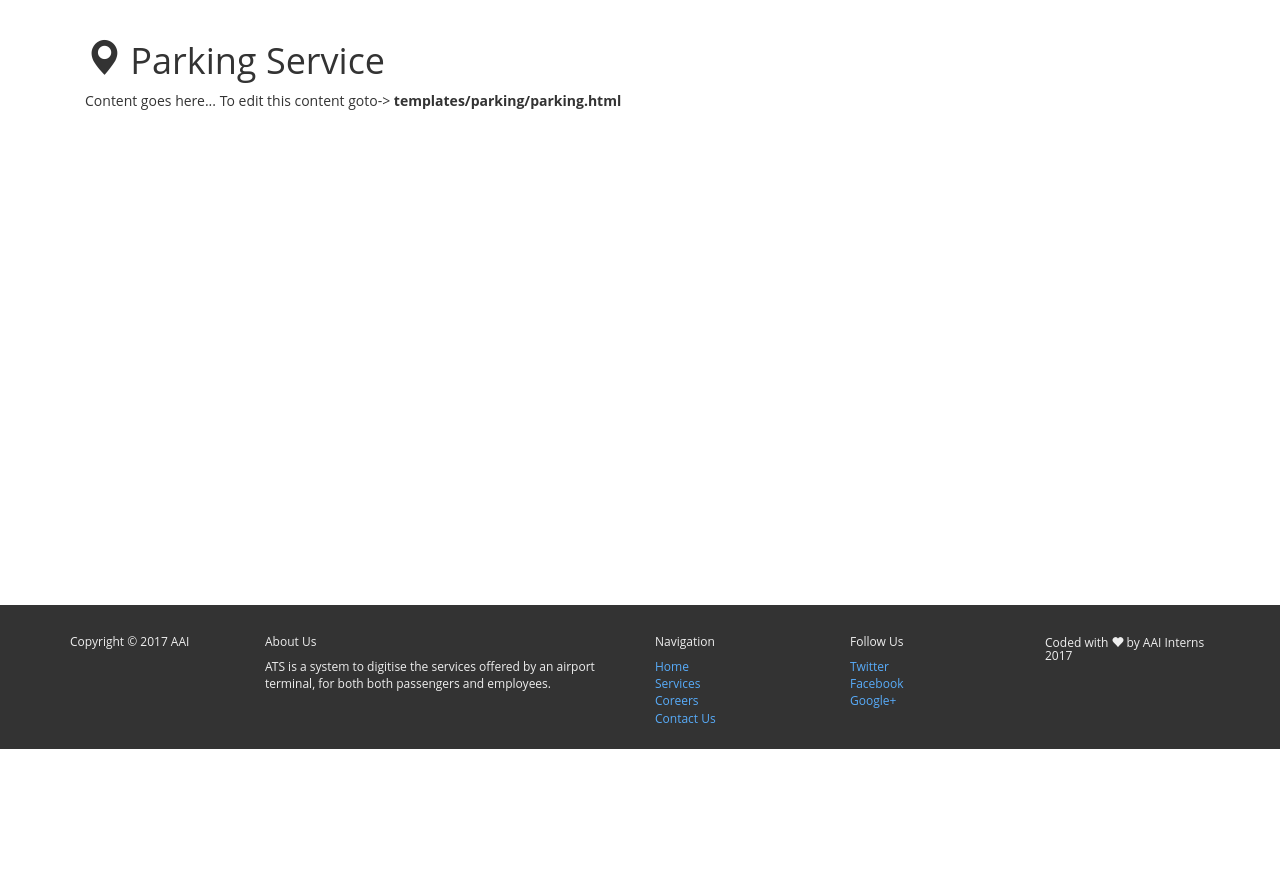
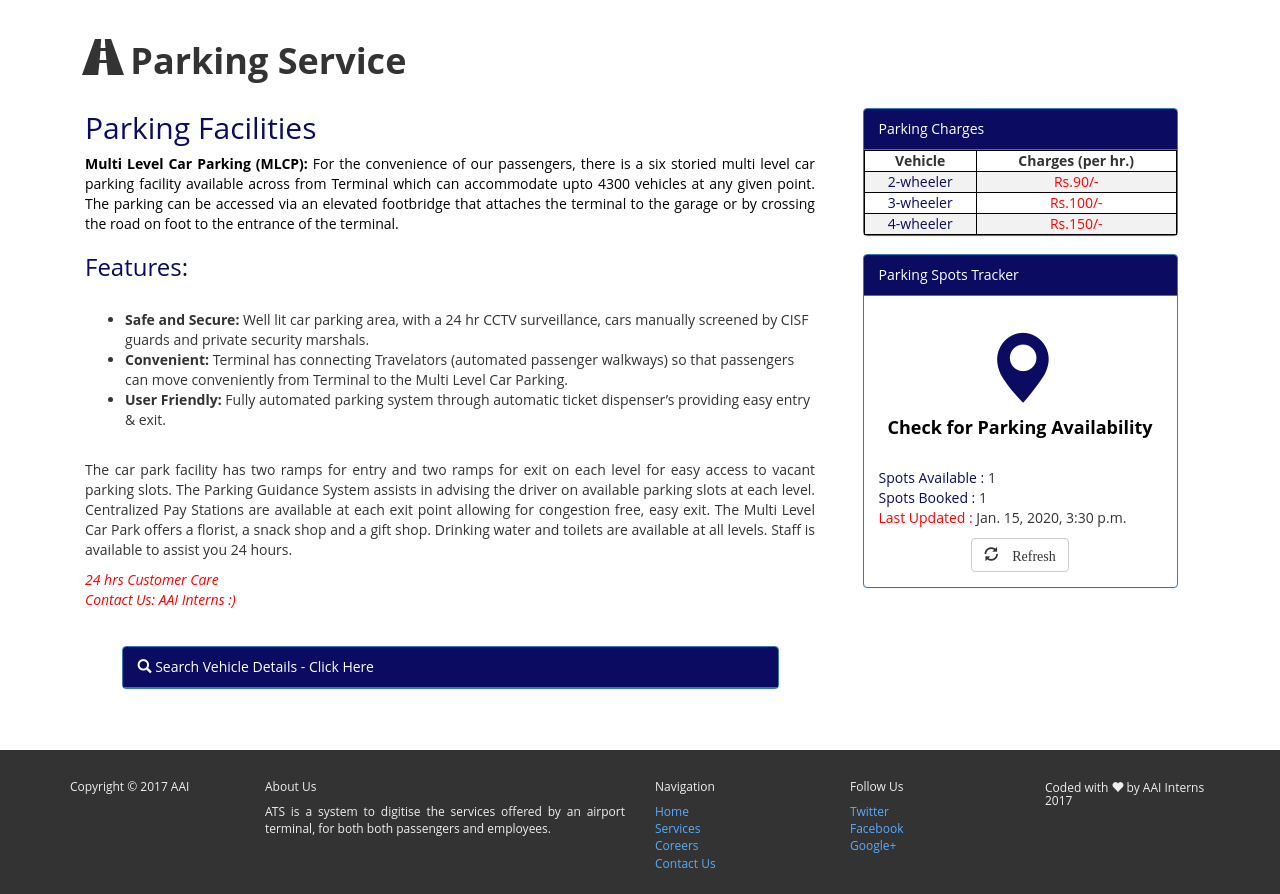
Before and after one commit to LockednKoded/ats, a Django app: page /parking/ in a window 1280 px wide. Shown: the part 51-945 px from the top of the page. Before the commit the page ends 800 px from the top, so only its background shows below. Run offline with Django 3.2, Linux system fonts and the light colour scheme; a user stored in the database is signed in; tables that the repository leaves empty hold one stand-in row (values such as "Sample post"); some libraries are stand-ins or nearby versions.

Commit message:
Changes to Parking Module(app)

```diff
--- a/src/parking/admin.py
+++ b/src/parking/admin.py
@@ -2,5 +2,8 @@
 from __future__ import unicode_literals
 
 from django.contrib import admin
+from .models import VehicleDetail, ParkingSpot
 
 # Register your models here.
+admin.site.register(VehicleDetail)
+admin.site.register(ParkingSpot)
--- a/src/parking/models.py
+++ b/src/parking/models.py
@@ -2,5 +2,30 @@
 from __future__ import unicode_literals
 
 from django.db import models
+from django.contrib import admin
+# Create your models here.
 
-# Create your models here.
+
+class VehicleDetail(models.Model):
+    VEH_TYPES = (
+        (2, '2-wheeler(Motorcycle/Scooter)'),
+        (3, '3-wheeler(Auto)'),
+        (4, '4-wheeler(Car/Bus)'),
+    )
+    vehicle_no = models.CharField(max_length=12, primary_key=True)
+    vehicle_type = models.IntegerField(choices=VEH_TYPES)
+    date = models.DateField()
+    time_in = models.TimeField()
+    time_out = models.TimeField()
+
+    def __str__(self):
+        return self.vehicle_no
+
+
+class ParkingSpot(models.Model):
+    spots_available = models.IntegerField(default=0)
+    spots_occupied = models.IntegerField(default=0)
+    last_updated = models.DateTimeField(auto_now_add=True)
+
+    def __str__(self):
+        return "Parking Spots [updated: " + self.last_updated.strftime('%d-%m-%Y %H:%M:%S') + " ]"
--- a/src/parking/urls.py
+++ b/src/parking/urls.py
@@ -1,7 +1,8 @@
 from django.conf.urls import url
 
-from .views import (parking_details,)
+from .views import (parking_details, search)
 
 urlpatterns = [
-    url(r'^$', parking_details),
+    url(r'^$', parking_details, name='details'),
+    url(r'^search/', search, name='search'),
 ]
--- a/src/parking/views.py
+++ b/src/parking/views.py
@@ -1,7 +1,30 @@
-from django.shortcuts import render
-
+from django.shortcuts import render, render_to_response
+from .models import ParkingSpot, VehicleDetail
 # Create your views here.
 
 
 def parking_details(request):
-    return render(request, "parking/parking.html", {})
+
+    try:
+        spots = ParkingSpot.objects.latest('last_updated')
+    except (KeyError, ParkingSpot.DoesNotExist):
+        return render(request, "parking/parking.html", {})
+
+    return render(request, "parking/parking.html", {'spots': spots})
+
+
+def search(request):
+    try:
+        spots = ParkingSpot.objects.latest('last_updated')
+        context = {'spots': spots}
+    except (KeyError, ParkingSpot.DoesNotExist):
+        context = {}
+    try:
+        query = request.GET.get('vno')
+        if query != '\0':
+            result = VehicleDetail.objects.get(vehicle_no=query)
+            context.update({'result': result})
+    except (KeyError, VehicleDetail.DoesNotExist):
+            context.update({'no_match': 1})
+
+    return render(request, 'parking/parking.html', context)
--- a/src/static/css/parking/parking.css
+++ b/src/static/css/parking/parking.css
@@ -0,0 +1,58 @@
+.glyphicon-map-marker
+{
+    font-size:2em;
+	color:#0B0B61;
+}
+.black
+{
+    color:black;
+}
+.blue
+{   color:#0B0B61;
+}
+.red
+{   color:red;
+}
+.white
+{   color: white;
+}
+.thick
+{
+    font-weight:bold;
+}
+.panel
+{
+    margin:5%;
+}
+.panel-heading
+{
+    background-color:#0B0B61!important
+}
+.center
+{
+    text-align: center;
+}
+.padding
+{
+    padding:2%;
+}
+p
+{   text-align: justify;
+    text-justify: inter-word;
+}
+table
+{
+    width:  100%;
+}
+td,th
+{
+    border: 1px solid black;
+}
+tr:nth-child(even)
+{
+    background-color: #f2f2f2
+}
+a:hover,a:visited,a:active,a:link
+{
+    color:white;
+}
--- a/src/templates/parking/parking.html
+++ b/src/templates/parking/parking.html
@@ -10,6 +10,29 @@
 {% endblock %}
 
 {% block content %}
-<h1><span class="glyphicon glyphicon-map-marker"></span> Parking Service</h1>
-<p>Content goes here... To edit this content goto-> <b>templates/parking/parking.html</b></p>
+<h1 class="thick"><span class="glyphicon glyphicon-road"></span> Parking Service</h1>
+<div class="row">
+  <div class="col-sm-8">
+      {% include 'parking/parking_content.html' %}
+      {% if request.user.is_authenticated %}
+      <div class="panel panel-primary">
+          <div class="panel-heading">
+              <span class="glyphicon glyphicon-search"></span>
+              <a class="white" data-toggle="collapse" href="#search_collapse"> Search Vehicle Details - Click Here </a>
+          </div>
+          <div class="center">{% include 'parking/vehicle_search.html' %}</div>
+      </div>
+      {% endif %}
+  </div>
+  <div class="col-sm-4">
+      <div class="panel panel-primary">
+      <div class="panel-heading">Parking Charges</div>
+        <div class="center">{% include 'parking/parking_charges.html' %}</div>
+      </div>
+      <div class="panel panel-primary">
+        <div class="panel-heading">Parking Spots Tracker</div>
+        <div class="panel-body">{% include 'parking/parking_spots_track.html' %}</div>
+      </div>
+  </div>
+</div>
 {% endblock %}
--- /dev/null
+++ b/src/templates/parking/parking_charges.html
@@ -0,0 +1,18 @@
+ <table>
+     <tr>
+         <th class="center">Vehicle</th>
+         <th class="center">Charges (per hr.)</th>
+     </tr>
+     <tr>
+         <td class="blue center">2-wheeler</td>
+         <td class="red center">Rs.90/-</td>
+     </tr>
+     <tr>
+         <td class="blue center">3-wheeler</td>
+         <td class="red center">Rs.100/-</td>
+     </tr>
+     <tr>
+         <td class="blue center">4-wheeler</td>
+         <td class="red center">Rs.150/-</td>
+     </tr>
+</table>
--- /dev/null
+++ b/src/templates/parking/parking_content.html
@@ -0,0 +1,30 @@
+<h2 class="blue">Parking Facilities</h2>
+<p  class="black">
+    <b>Multi Level Car Parking (MLCP):</b> For the convenience of our passengers, there is a six storied multi level
+    car parking facility available across from Terminal which can accommodate upto 4300 vehicles at any given point.
+    The parking can be accessed via an elevated footbridge that attaches the terminal to the garage or by crossing the
+    road on foot to the entrance of the terminal.
+</p>
+<h3 class="blue">Features:</h3>
+<br/>
+    <ul>
+        <li><b>Safe and Secure:</b> Well lit car parking area, with a 24 hr CCTV surveillance, cars manually screened by
+            CISF guards and private security marshals.
+        </li>
+        <li><b>Convenient:</b> Terminal has connecting Travelators (automated passenger walkways) so that passengers can
+            move conveniently from Terminal to the Multi Level Car Parking.
+        </li>
+        <li><b>User Friendly:</b> Fully automated parking system through automatic ticket dispenser’s providing easy
+            entry & exit.
+        </li>
+    </ul>
+<br/>
+<p>The car park facility has two ramps for entry and two ramps for exit on each level for easy access to vacant parking
+    slots. The Parking Guidance System assists in advising the driver on available parking slots at each level.
+    Centralized Pay Stations are available at each exit point allowing for congestion free, easy exit. The Multi Level
+    Car Park offers a florist, a snack shop and a gift shop. Drinking water and toilets are available at all levels.
+    Staff is available to assist you 24 hours.
+</p>
+<p class="red"><i>24 hrs Customer Care<br/>
+     Contact Us: AAI Interns :)</i>
+</p>
--- /dev/null
+++ b/src/templates/parking/parking_spots_track.html
@@ -0,0 +1,16 @@
+<center>
+    <h1><span class="glyphicon glyphicon-map-marker"></span></h1>
+    <h4 class="black thick">Check for Parking Availability</h4><br/>
+{% if spots %}
+    <p> <span class="blue">Spots Available :</span> {{spots.spots_available}}<br/>
+        <span class="blue">Spots Booked :</span> {{spots.spots_occupied}}<br/>
+        <span class="red">Last Updated :</span> {{spots.last_updated}}<br/>
+    </p>
+{% else %}
+    <p> <span class="blue">Spots Available :</span> No Data Available<br/>
+        <span class="blue">Spots Booked :</span> No Data Available<br/>
+        <span class="red">Try Again Later !</span>
+    </p>
+{% endif %}
+    <a href="" ><button type="button" class="btn btn-default"><span class="glyphicon glyphicon-refresh"> Refresh</button></a>
+</center>
--- /dev/null
+++ b/src/templates/parking/vehicle_search.html
@@ -0,0 +1,37 @@
+<div id="search_collapse" class="panel-collapse collapse">
+    <form method="get" action="{% url 'search' %}"><br/>
+        Vehicle no:<input type="text" name="vno"/>
+        <input type="submit" value="Search" /><br/><br/>
+    </form>
+</div>
+{% if result %}
+<table>
+    <tr>
+        <td>Vehicle no.</td>
+        <td>Vehicle Type</td>
+        <td>Date</td>
+        <td>Time in</td>
+        <td>Time out</td>
+    </tr>
+    <tr>
+        <td>{{ result.vehicle_no }}</td>
+        <td>{{ result.vehicle_type }}-wheeler</td>
+        <td>{{ result.date }}</td>
+        <td>{{ result.time_in }}</td>
+        <td>{{ result.time_out }}</td>
+    </tr>
+</table>
+{% elif no_match %}
+<table>
+    <tr>
+        <td>Vehicle no.</td>
+        <td>Vehicle Type</td>
+        <td>Date</td>
+        <td>Time in</td>
+        <td>Time out</td>
+    </tr>
+    <tr>
+        <td class="red" colspan="5">NO MATCH FOUND</td>
+    </tr>
+</table>
+{% endif %}
```
Also changed, not shown: src/parking/migrations/0001_initial.py (added).
